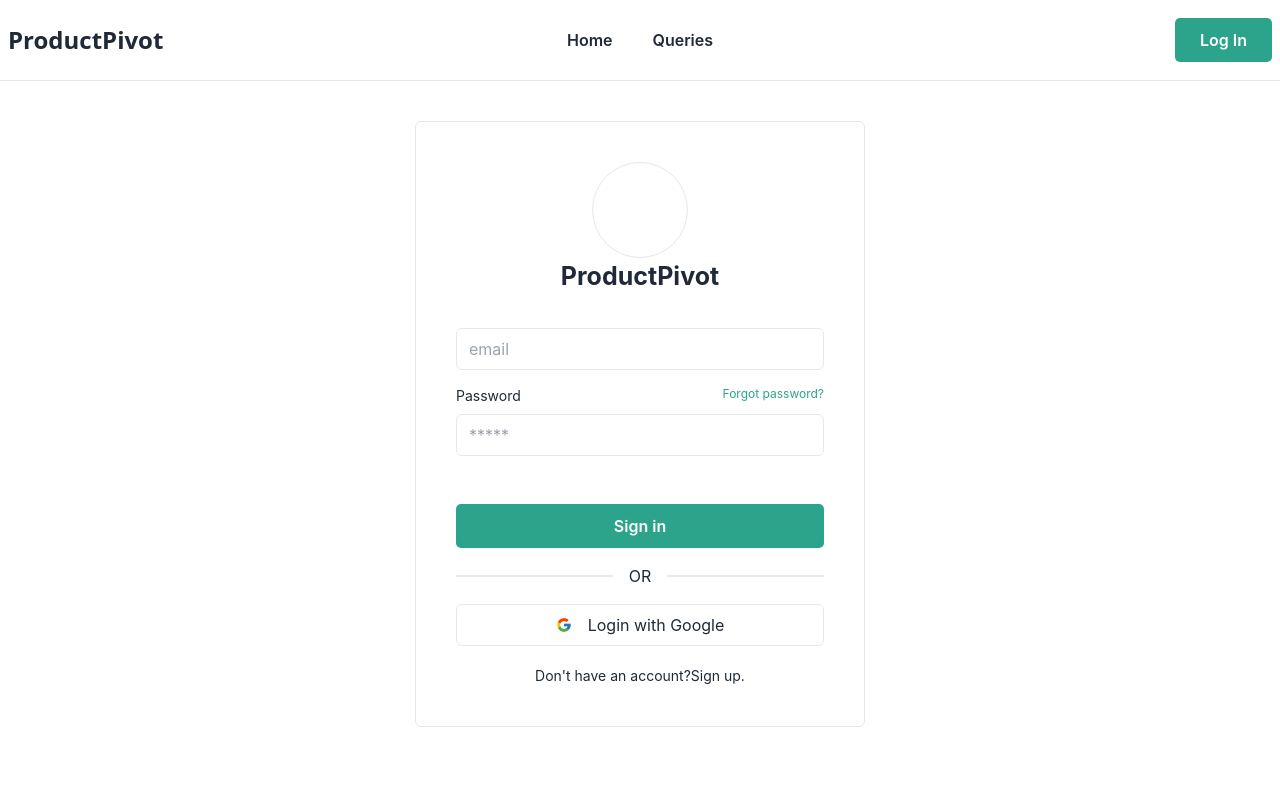
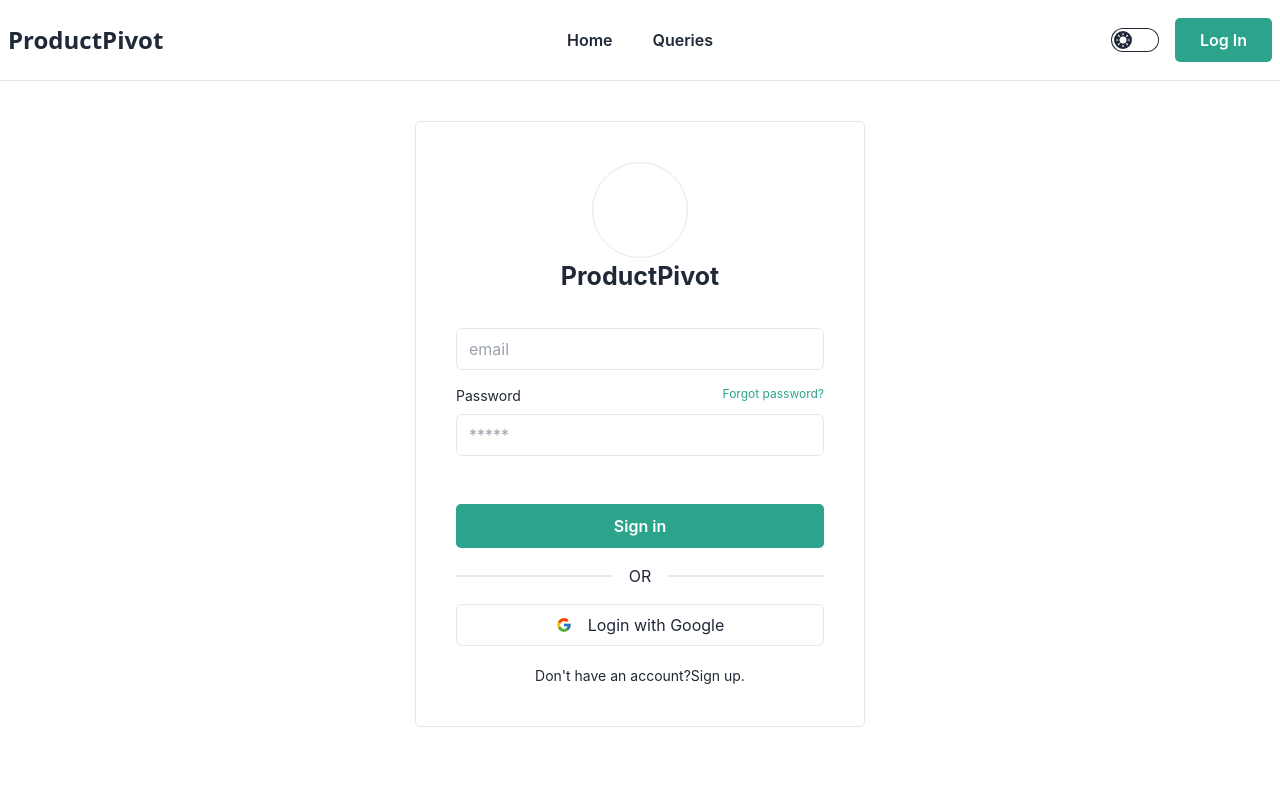
Before and after one commit to sagorcnits/product-pivot, a React (Vite) app: page /login in a window 1280 px wide. Shown: the top 800 px of the page. Built offline with nearby package versions, Linux system fonts and the light colour scheme; no server answers.

Commit message:
layout changes

```diff
--- a/src/components/QueriesCard.jsx
+++ b/src/components/QueriesCard.jsx
@@ -64,9 +64,9 @@ const QueriesCard = ({ querie }) => {
         </button>
       </div>
 
-      <div className="absolute queries-button duration-500 -bottom-[350px] size-[350px] overflow-hidden rounded-full bg-black  text-center ">
+      <div className="absolute queries-button duration-500 -bottom-[200px] left-0 right-0 overflow-hidden   bg-orange-400 text-center ">
         <Link to={`/querydetails/${_id}`}>
-          <button className="button mt-8">Recommend</button>
+          <button className="button w-full ">Recommend</button>
         </Link>
       </div>
     </div>
--- a/src/index.css
+++ b/src/index.css
@@ -28,7 +28,11 @@
 
   .queries-card:hover .queries-button {
     position: absolute;
-    bottom: -260px;
+    bottom: 0;
+  }
+
+  .queries-button {
+    clip-path: polygon(16% 0, 83% 0, 100% 100%, 0% 100%);
   }
 
   .effect-card {
--- a/src/pages/login/Login.jsx
+++ b/src/pages/login/Login.jsx
@@ -1,3 +1,4 @@
+import axios from "axios";
 import { GoogleAuthProvider, signInWithPopup } from "firebase/auth";
 import { useContext } from "react";
 import { useForm } from "react-hook-form";
@@ -17,13 +18,22 @@ const Login = () => {
     formState: { errors },
   } = useForm();
 
-  const { user, signInUser, loaded, setLoaded } =
-    useContext(AuthContext);
+  const { user, signInUser, loaded, setLoaded } = useContext(AuthContext);
   const submit = (data) => {
     signInUser(data.email, data.password)
       .then((result) => {
         setLoaded(!loaded);
         const user = result.user;
+        axios
+          .post("http://localhost:5000/jwt", user, { withCredentials: true })
+          .then((res) => {
+            const data = res.data;
+            console.log(data);
+          })
+          .catch((error) => {
+            console.log(error.message);
+          });
+
         reset();
         toast.success("Success Your Login");
         setTimeout(() => {
@@ -38,7 +48,7 @@ const Login = () => {
       .then((result) => {
         setLoaded(!loaded);
         const user = result.user;
-        navigate("/")
+        navigate("/");
       })
       .catch((error) => {
         console.log(error);
--- a/src/pages/queries/Queries.jsx
+++ b/src/pages/queries/Queries.jsx
@@ -1,11 +1,29 @@
-import { Link, useLoaderData } from "react-router-dom";
+import { useState } from "react";
+import { FaSearch } from "react-icons/fa";
+import { useLoaderData } from "react-router-dom";
 import QueriesCard from "../../components/QueriesCard";
-
 const imgUrl =
   "https://img.freepik.com/free-photo/online-marketing_53876-95308.jpg?t=st=1715333855~exp=1715337455~hmac=b07b2be266bee1378bab786eddbbe4e8fa7eef51c352252d5fde750f1db2320b&w=740";
 const Queries = () => {
   const queriesData = useLoaderData();
-
+  const [allQuery, setAllQuery] = useState(queriesData);
+  const [inputValue, setInputValue] = useState(null);
+const [layout,setLayout] = useState(3)
+  const handleSearch = () => {
+    const filterData = queriesData.filter((item) => {
+      const itemName = item.productName.toLowerCase();
+      if (inputValue === "") {
+        return item;
+      } else if (itemName.includes(inputValue)) {
+        return item;
+      }
+    });
+    setAllQuery(filterData);
+  };
+  // layout changes
+  const layoutChanges = (data) => {
+    setLayout(data)
+  }
   return (
     <div>
       <div
@@ -15,12 +33,30 @@ const Queries = () => {
         <h1 className="mt-14 text-white font-Inter text-[30px] md:text-[40px]">
           All Queries
         </h1>
-        <Link to="/myqueries">
-          <button className="button mt-8">My Queries</button>
-        </Link>
+        <div className="md:w-[40%] w-[90%] mx-auto mt-10 flex justify-between items-center px-2 rounded-lg bg-white">
+          <input
+            type="text"
+            placeholder="Search Your Product"
+            className="p-3 w-full focus:outline-none"
+            onChange={(e) => setInputValue(e.target.value.toLowerCase())}
+          />
+          <span onClick={handleSearch} className="cursor-pointer mr-3">
+            <FaSearch></FaSearch>
+          </span>
+        </div>
       </div>
-      <div className="grid md:grid-cols-2 lg:grid-cols-3 gap-10 mt-10">
-        {queriesData?.map((querie, id) => (
+
+      <div className="mt-10 hidden lg:block">
+        <h1 className="py-2 font-Inter font-bold text-[20px]">Select Layout</h1>
+        <div className="flex gap-4">
+          <button onClick={()=> layoutChanges(2)} className="button">2</button>
+          <button onClick={()=> layoutChanges(3)} className="button">3</button>
+          <button onClick={()=> layoutChanges(4)} className="button ">4</button>
+        </div>
+      </div>
+
+      <div className={`grid md:grid-cols-2 lg:grid-cols-${layout} ${layout == 4 ? "gap-2" :"gap-10 " } ${layout==4 ? "mt-10" : "mt-10"}`}>
+        {allQuery?.map((querie, id) => (
           <QueriesCard querie={querie} key={id}></QueriesCard>
         ))}
       </div>
--- a/src/pages/shared/Navbar.jsx
+++ b/src/pages/shared/Navbar.jsx
@@ -1,10 +1,28 @@
-import { useContext } from "react";
+import { useContext, useEffect, useState } from "react";
 import { NavLink } from "react-router-dom";
 import { AuthContext } from "../../components/AuthProvider";
 
 const Navbar = () => {
-  const { user, signOutUser, loaded, setLoaded } = useContext(AuthContext);
+  const { user, signOutUser} = useContext(AuthContext);
+  const [theme, setTheme] = useState(() => {
+    const initialTheme = localStorage.getItem("theme");
+    return initialTheme ? initialTheme : "light";
+  });
+
+  useEffect(() => {
+    localStorage.setItem("theme", theme);
+    document.querySelector("html").setAttribute("data-theme", theme);
+  }, [theme]);
   // console.log(user)
+
+  const handleTheme = (e) => {
+    if (e.target.checked) {
+      setTheme("dark");
+    } else {
+      setTheme("light");
+    }
+  };
+
   return (
     <div className="border-b py-2">
       <div className="navbar max-w-7xl mx-auto">
@@ -69,7 +87,44 @@ const Navbar = () => {
             </NavLink></>}
           </ul>
         </div>
-        <div className="navbar-end">
+        <div className="navbar-end flex gap-4 items-center">
+        <label className="cursor-pointer grid place-items-center">
+          <input
+            onChange={handleTheme}
+            type="checkbox"
+            className="toggle theme-controller bg-base-content row-start-1 col-start-1 col-span-2"
+            checked={theme === "light" ? false : true}
+          />
+          <svg
+            className="col-start-1 row-start-1 stroke-base-100 fill-base-100"
+            xmlns="http://www.w3.org/2000/svg"
+            width="14"
+            height="14"
+            viewBox="0 0 24 24"
+            fill="none"
+            stroke="currentColor"
+            strokeWidth="2"
+            strokeLinecap="round"
+            strokeLinejoin="round"
+          >
+            <circle cx="12" cy="12" r="5" />
+            <path d="M12 1v2M12 21v2M4.2 4.2l1.4 1.4M18.4 18.4l1.4 1.4M1 12h2M21 12h2M4.2 19.8l1.4-1.4M18.4 5.6l1.4-1.4" />
+          </svg>
+          <svg
+            className="col-start-2 row-start-1 stroke-base-100 fill-base-100"
+            xmlns="http://www.w3.org/2000/svg"
+            width="14"
+            height="14"
+            viewBox="0 0 24 24"
+            fill="none"
+            stroke="currentColor"
+            strokeWidth="2"
+            strokeLinecap="round"
+            strokeLinejoin="round"
+          >
+            <path d="M21 12.79A9 9 0 1 1 11.21 3 7 7 0 0 0 21 12.79z"></path>
+          </svg>
+        </label>
           {user ? (
             <NavLink to="/login">
               <button onClick={signOutUser} className="button font-Inter text-[16px] font-semibold">
```
